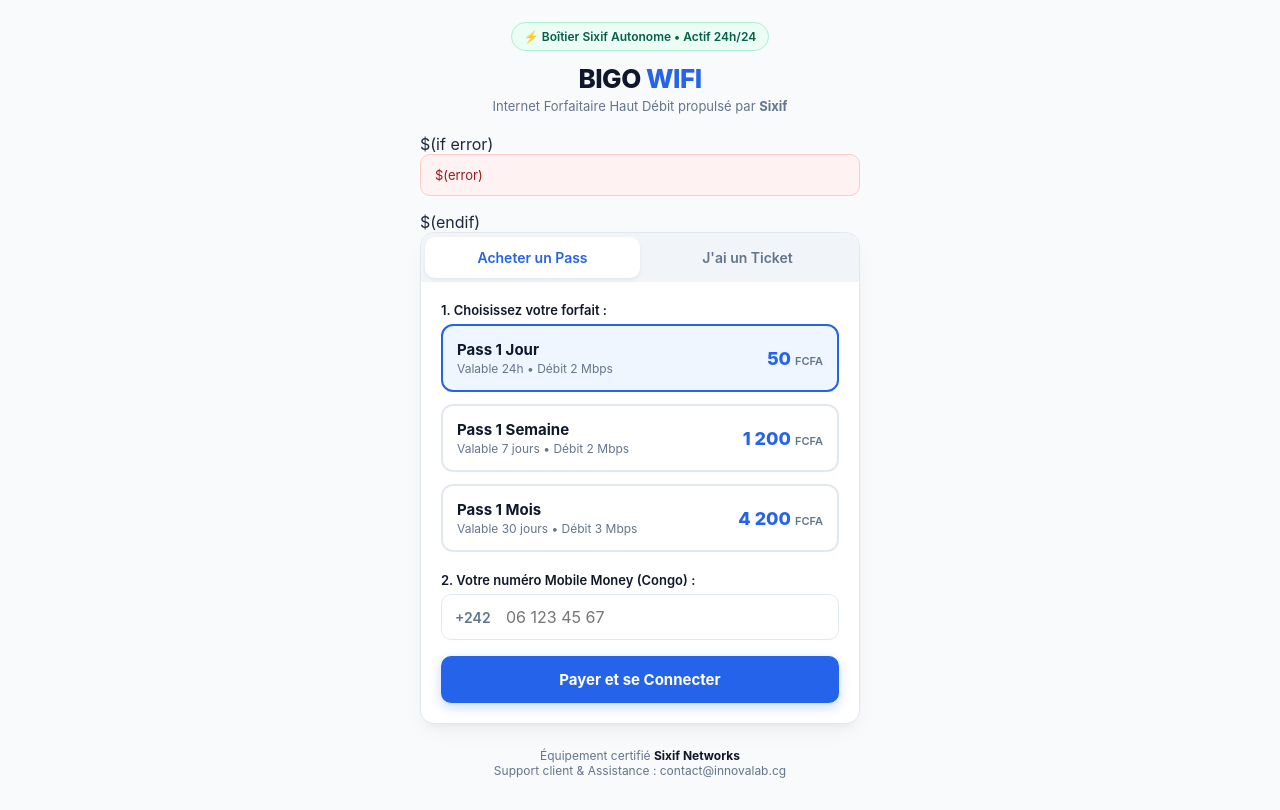
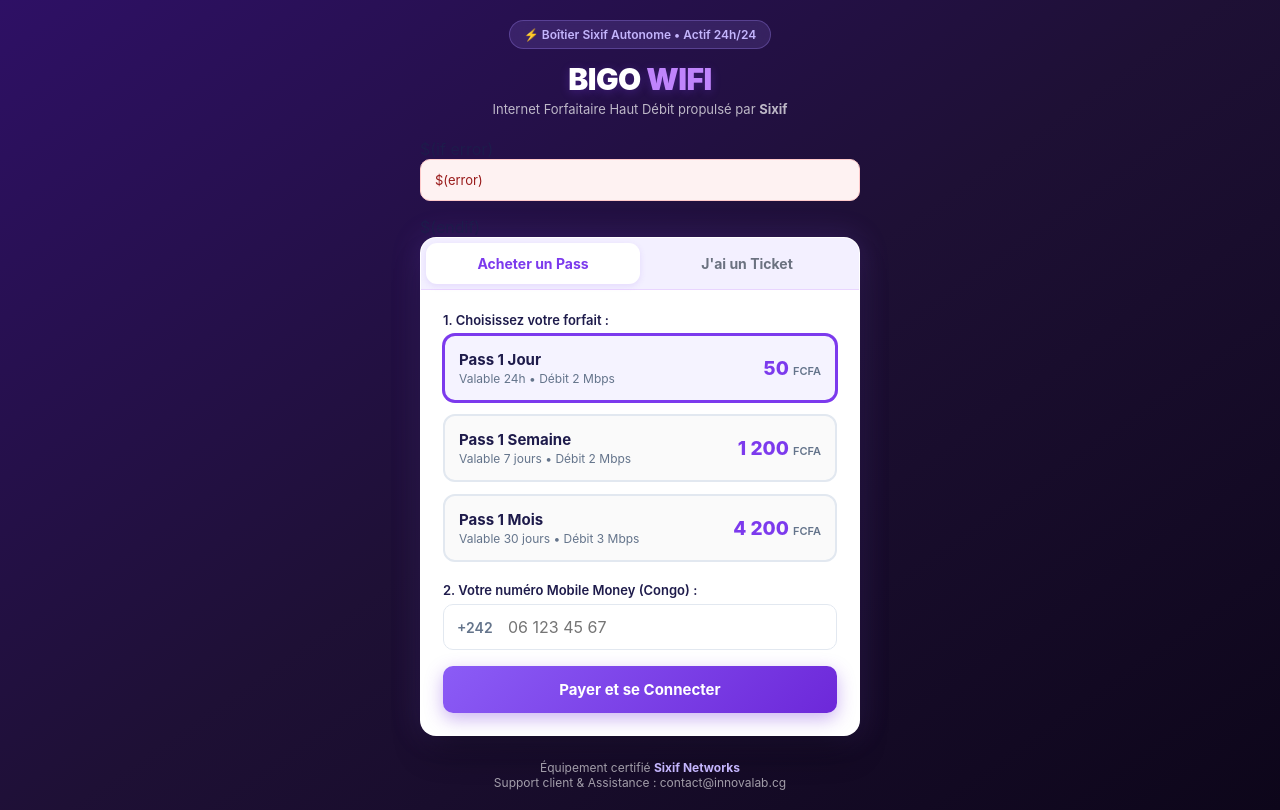
Before and after one commit to Kluivert08/bigo-wifi-api, a website: page mikrotik/hotspot/login.html in a window 1280 px wide. Drawn offline with Linux system fonts and the light colour scheme.

Commit message:
style: passage du portail captif MikroTik au theme violet Bigo Wifi

```diff
--- a/mikrotik/hotspot/login.html
+++ b/mikrotik/hotspot/login.html
@@ -6,18 +6,19 @@
     <title>Bigo Wifi by Sixif - Portail de Connexion</title>
     <style>
         :root {
-            --primary: #2563eb;
-            --primary-dark: #1d4ed8;
-            --secondary: #0f172a;
+            --primary: #7c3aed;
+            --primary-dark: #6d28d9;
+            --primary-light: #f5f3ff;
+            --primary-border: #ddd6fe;
+            --secondary: #1e1b4b;
             --accent-mtn: #eab308;
             --accent-airtel: #dc2626;
-            --success: #16a34a;
-            --bg: #f8fafc;
+            --success: #10b981;
             --card-bg: #ffffff;
-            --text-main: #1e293b;
+            --text-main: #1e1b4b;
             --text-muted: #64748b;
             --border: #e2e8f0;
-            --radius: 14px;
+            --radius: 16px;
         }
 
         * {
@@ -29,13 +30,13 @@
         }
 
         body {
-            background-color: var(--bg);
+            background: linear-gradient(145deg, #2e1065 0%, #1e1035 50%, #0d061a 100%);
             color: var(--text-main);
             min-height: 100vh;
             display: flex;
             flex-direction: column;
             align-items: center;
-            padding: 16px;
+            padding: 20px 16px;
         }
 
         .container {
@@ -47,37 +48,39 @@
         /* En-tête */
         .header {
             text-align: center;
-            margin-bottom: 20px;
+            margin-bottom: 22px;
         }
 
         .badge-power {
             display: inline-flex;
             align-items: center;
             gap: 6px;
-            background: #ecfdf5;
-            color: #065f46;
-            padding: 6px 12px;
+            background: rgba(167, 139, 250, 0.15);
+            color: #c4b5fd;
+            padding: 6px 14px;
             border-radius: 20px;
             font-size: 12px;
             font-weight: 600;
             margin-bottom: 12px;
-            border: 1px solid #a7f3d0;
+            border: 1px solid rgba(167, 139, 250, 0.3);
+            backdrop-filter: blur(8px);
         }
 
         .brand-title {
-            font-size: 26px;
-            font-weight: 800;
-            color: var(--secondary);
+            font-size: 30px;
+            font-weight: 900;
+            color: #ffffff;
             letter-spacing: -0.5px;
+            text-shadow: 0 2px 10px rgba(124, 58, 237, 0.3);
         }
 
         .brand-title span {
-            color: var(--primary);
+            color: #c084fc;
         }
 
         .brand-subtitle {
             font-size: 13px;
-            color: var(--text-muted);
+            color: rgba(255, 255, 255, 0.7);
             margin-top: 4px;
         }
 
@@ -85,17 +88,18 @@
         .card {
             background: var(--card-bg);
             border-radius: var(--radius);
-            box-shadow: 0 10px 25px -5px rgba(0, 0, 0, 0.05), 0 8px 10px -6px rgba(0, 0, 0, 0.05);
-            border: 1px solid var(--border);
+            box-shadow: 0 20px 35px -10px rgba(0, 0, 0, 0.45), 0 0 30px rgba(139, 92, 246, 0.2);
+            border: 1px solid rgba(255, 255, 255, 0.2);
             overflow: hidden;
         }
 
         /* Onglets */
         .tabs {
             display: flex;
-            background: #f1f5f9;
-            padding: 4px;
-            border-radius: 12px 12px 0 0;
+            background: #f3f0ff;
+            padding: 5px;
+            border-radius: 14px 14px 0 0;
+            border-bottom: 1px solid #e9d5ff;
         }
 
         .tab-btn {
@@ -105,21 +109,21 @@
             border: none;
             background: transparent;
             font-size: 14px;
-            font-weight: 600;
-            color: var(--text-muted);
+            font-weight: 700;
+            color: #6b7280;
             cursor: pointer;
-            border-radius: 10px;
+            border-radius: 11px;
             transition: all 0.2s ease;
         }
 
         .tab-btn.active {
             background: var(--card-bg);
             color: var(--primary);
-            box-shadow: 0 2px 4px rgba(0,0,0,0.06);
+            box-shadow: 0 2px 6px rgba(124, 58, 237, 0.12);
         }
 
         .tab-content {
-            padding: 20px;
+            padding: 22px;
         }
 
         /* Liste des Forfaits */
@@ -138,15 +142,17 @@
             justify-content: space-between;
             align-items: center;
             transition: all 0.2s ease;
+            background: #fafafa;
         }
 
         .plan-card:hover {
-            border-color: #93c5fd;
+            border-color: #c4b5fd;
         }
 
         .plan-card.selected {
             border-color: var(--primary);
-            background: #eff6ff;
+            background: var(--primary-light);
+            box-shadow: 0 0 0 1px var(--primary);
         }
 
         .plan-name {
@@ -162,7 +168,7 @@
         }
 
         .plan-price {
-            font-size: 18px;
+            font-size: 19px;
             font-weight: 800;
             color: var(--primary);
             text-align: right;
@@ -209,11 +215,12 @@
             font-size: 16px;
             color: var(--text-main);
             outline: none;
-            transition: border-color 0.2s;
+            transition: border-color 0.2s, box-shadow 0.2s;
         }
 
         .form-input:focus {
             border-color: var(--primary);
+            box-shadow: 0 0 0 3px rgba(124, 58, 237, 0.12);
         }
 
         .input-plain {
@@ -250,15 +257,15 @@
         .btn-submit {
             width: 100%;
             padding: 14px;
-            background: var(--primary);
+            background: linear-gradient(135deg, #8b5cf6 0%, #6d28d9 100%);
             color: #fff;
             border: none;
             border-radius: 10px;
             font-size: 15px;
             font-weight: 700;
             cursor: pointer;
-            box-shadow: 0 4px 12px rgba(37, 99, 235, 0.25);
-            transition: background 0.2s, transform 0.1s;
+            box-shadow: 0 6px 18px rgba(109, 40, 217, 0.35);
+            transition: background 0.2s, transform 0.1s, box-shadow 0.2s;
         }
 
         .btn-submit:active {
@@ -302,9 +309,9 @@
         }
 
         .spinner {
-            width: 50px;
-            height: 50px;
-            border: 4px solid #e2e8f0;
+            width: 52px;
+            height: 52px;
+            border: 4px solid #ede9fe;
             border-top: 4px solid var(--primary);
             border-radius: 50%;
             animation: spin 1s linear infinite;
@@ -330,20 +337,15 @@
             margin-bottom: 16px;
         }
 
-        .modal-highlight {
-            font-weight: 700;
-            color: var(--primary);
-        }
-
         .ticket-code-display {
-            background: #f8fafc;
-            border: 2px dashed #cbd5e1;
+            background: #f5f3ff;
+            border: 2px dashed #c4b5fd;
             padding: 14px;
             border-radius: 10px;
-            font-size: 22px;
-            font-weight: 800;
+            font-size: 24px;
+            font-weight: 900;
             letter-spacing: 3px;
-            color: var(--secondary);
+            color: var(--primary);
             margin: 14px 0;
         }
 
@@ -352,11 +354,11 @@
             margin-top: 24px;
             text-align: center;
             font-size: 12px;
-            color: var(--text-muted);
+            color: rgba(255, 255, 255, 0.6);
         }
 
         .footer strong {
-            color: var(--secondary);
+            color: #c4b5fd;
         }
     </style>
 </head>
@@ -449,7 +451,7 @@
                     Veuillez regarder votre téléphone et <strong>confirmer le paiement Mobile Money</strong> en tapant votre code secret.
                 </p>
                 <div id="payment-timer" style="font-size: 13px; font-weight: 700; color: #dc2626; margin-bottom: 12px;"></div>
-                <button type="button" class="tab-btn" style="background:#f1f5f9; width: 100%;" onclick="cancelWaiting()">Annuler</button>
+                <button type="button" class="tab-btn" style="background:#f3f0ff; width: 100%; color: var(--primary);" onclick="cancelWaiting()">Annuler</button>
             </div>
 
             <!-- Étape de Succès -->
```
Also changed, not shown: mikrotik/hotspot/alogin.html (+7 -5 lines), mikrotik/hotspot/logout.html (+15 -10 lines), mikrotik/hotspot/status.html (+27 -22 lines).
